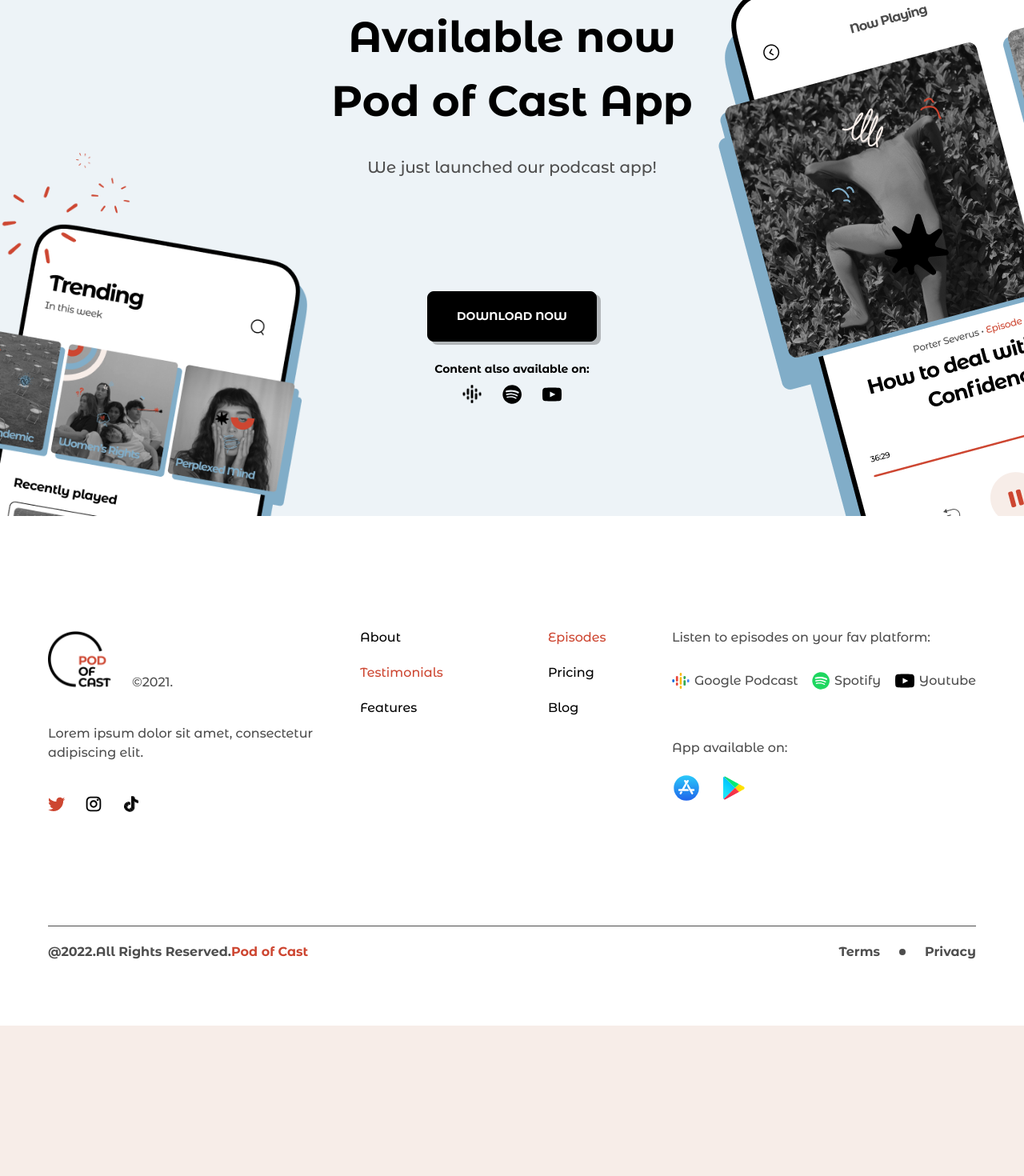
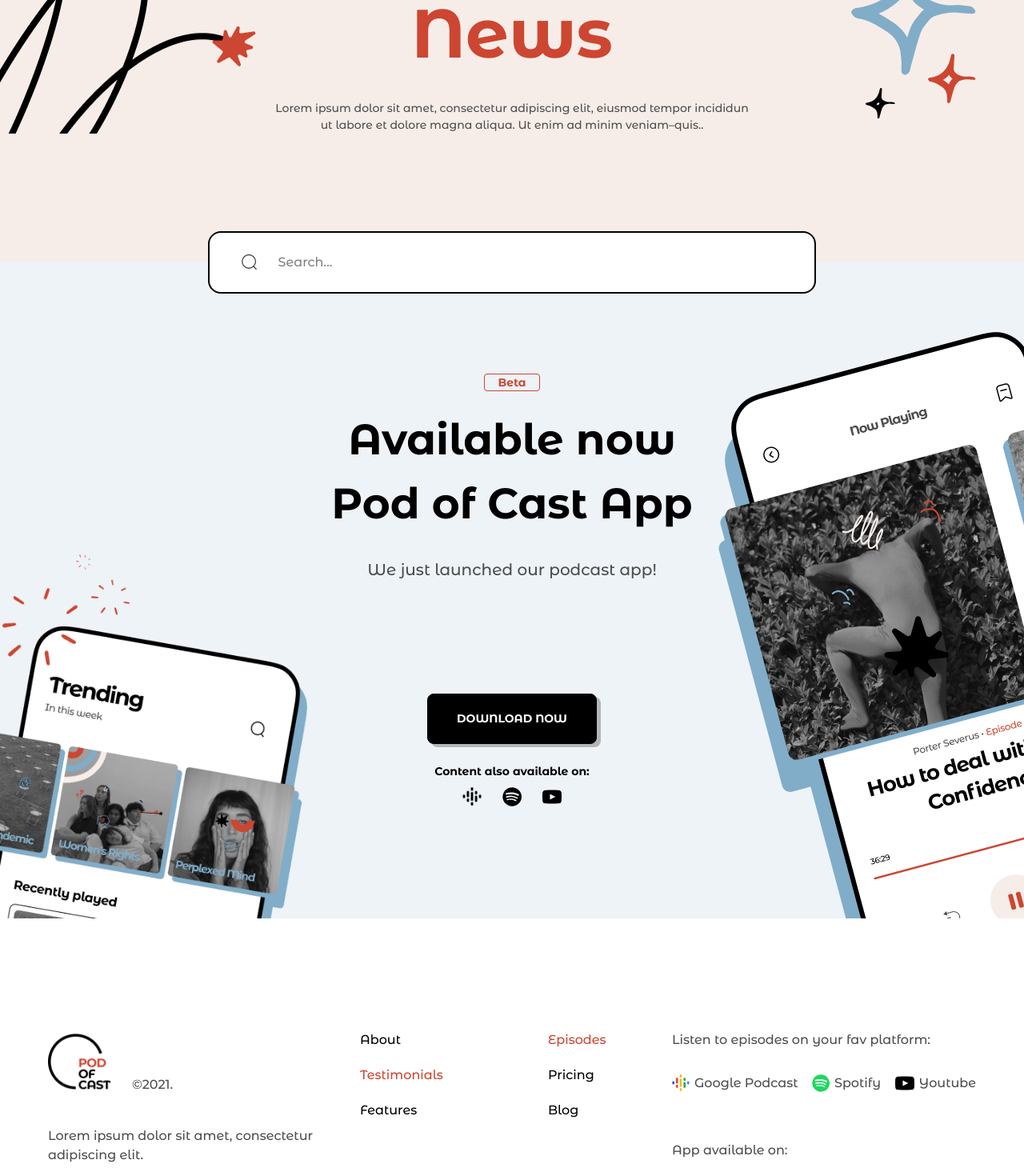
Before and after one commit to mrravan0/Podcast, a React (Vite) app: page /blog in a window 1280 px wide. Shown: the part 280-1750 px from the top of the page at 80% size. Before the commit the page ends 1562 px from the top, so only its background shows below. Built offline with nearby package versions, Linux system fonts and the light colour scheme.

Commit message:
Added BlogHero,BlogPage Components

```diff
--- /dev/null
+++ b/src/Components/Blog-Page/BlogHero/BlogHero.jsx
@@ -0,0 +1,19 @@
+import HeroTop from "../../Layout/HeroTop/HeroTop";
+import SearchIcon from "../../../Svg/Layout/SearchIcon";
+const BlogHero = ({ data }) => {
+  return (
+    <section className="relative pt-22.5 pb-40">
+      <HeroTop info={data}>
+        <div className="absolute -bottom-10 z-10 left-1/2 -translate-x-1/2 flex w-full max-w-190 items-center gap-x-6.5 rounded-2xl border-2 border-solid border-black bg-white px-10 py-6.25 font-medium">
+          <SearchIcon />
+          <input
+            className="w-full outline-hidden"
+            type="text"
+            placeholder="Search..."
+          />
+        </div>
+      </HeroTop>
+    </section>
+  );
+};
+export default BlogHero;
--- a/src/Components/Layout/Footer/Footer.jsx
+++ b/src/Components/Layout/Footer/Footer.jsx
@@ -3,6 +3,7 @@ import InstagramIcon from "../../../Svg/Footer/InstagramIcon";
 import TikTokIcon from "../../../Svg/Footer/TikTokIcon";
 import AppStoreIcon from "../../../Svg/Footer/AppStoreIcon";
 import PlayMarketIcon from "../../../Svg/Footer/PlayMarketIcon";
+import { Link } from "react-router-dom";
 import { memo } from "react";
 const Footer = memo(({ data, info }) => {
   return (
@@ -32,7 +33,7 @@ const Footer = memo(({ data, info }) => {
                   className={item.status ? "text-custom-red" : "text-black"}
                   key={index}
                 >
-                  <p>{item.title}</p>
+                  <Link to={item.to}>{item.title}</Link>
                 </li>
               ))}
             </ul>
--- a/src/Components/Layout/Header/HeaderOverlay.jsx
+++ b/src/Components/Layout/Header/HeaderOverlay.jsx
@@ -31,7 +31,7 @@ const HeaderOverlay = ({ features }) => {
                       className={item?.color}
                       key={index}
                     >
-                      {item.title}
+                      <Link to={item.to}>{item.title}</Link>
                     </li>
                   ))}
                 </ul>
--- a/src/MainSettings/App/App.jsx
+++ b/src/MainSettings/App/App.jsx
@@ -5,6 +5,7 @@ import Header from "../../Components/Layout/Header/Header";
 import HomePage from "../../Pages/HomePage/HomePage";
 import AboutPage from "../../Pages/AboutPage/AboutPage";
 import EpisodesPage from "../../Pages/EpisodesPage/EpisodesPage";
+import BlogPage from "../../Pages/BlogPage/BlogPage";
 import Beta from "../../Components/Layout/Beta/Beta";
 import Footer from "../../Components/Layout/Footer/Footer";
 import UseMediaQuery from "../../CustomHooks/UseMediaQuery";
@@ -16,7 +17,7 @@ function App() {
   const isMobileScreen = UseMediaQuery("(max-width:768px)");
   useEffect(() => {
     Aos.init({
-      delay: isMobileScreen ? 200 : 550,
+      delay: isMobileScreen ? 200 : 450,
       duration: 350,
       offset: isMobileScreen ? 150 : 50,
     });
@@ -39,6 +40,10 @@ function App() {
             path="/details"
             element={<EpisodesPage />}
           />
+          <Route
+            path="/blog"
+            element={<BlogPage />}
+          />
         </Routes>
       </main>
       <Beta />
--- a/src/MainSettings/App/AppData.jsx
+++ b/src/MainSettings/App/AppData.jsx
@@ -2,20 +2,20 @@ import SpotifyIcon from "../../Svg/Layout/SpotifyIcon";
 import YoutubeIcon from "../../Svg/Layout/YoutubeIcon";
 
 export const HeaderData = [
-  { title: "Episodes", color: "text-custom-red" },
+  { title: "Episodes", color: "text-custom-red", to: '/' },
   { title: "Testimonials", color: "text-custom-red" },
   { title: "Pricing" },
   { title: "Features" },
-  { title: "Blog", color: "text-custom-red" },
+  { title: "Blog", color: "text-custom-red", to: '/blog' },
 ];
 
 export const FooterData = [
-  { title: "About" },
-  { title: "Episodes", status: true },
+  { title: "About" , to: '/about'},
+  { title: "Episodes", status: true , to: '/'},
   { title: "Testimonials", status: true },
   { title: "Pricing" },
   { title: "Features" },
-  { title: "Blog" },
+  { title: "Blog", to: '/blog' },
 ];
 
 export const FooterInfo = [
--- /dev/null
+++ b/src/Pages/BlogPage/BlogData.jsx
@@ -0,0 +1,7 @@
+export const BlogHeroInfo = {
+  title: ["Article and", "News"],
+  description: [
+    "Lorem ipsum dolor sit amet, consectetur adipiscing elit,  eiusmod tempor incididun",
+    "ut labore et dolore magna aliqua. Ut enim ad minim veniam–quis.",
+  ],
+};
--- /dev/null
+++ b/src/Pages/BlogPage/BlogPage.jsx
@@ -0,0 +1,12 @@
+import { Fragment } from "react";
+import BlogHero from "../../Components/Blog-Page/BlogHero/BlogHero";
+import * as BlogData from "./BlogData";
+
+const BlogPage = () => {
+  return (
+    <Fragment>
+      <BlogHero data={BlogData.BlogHeroInfo} />
+    </Fragment>
+  );
+};
+export default BlogPage;
--- /dev/null
+++ b/src/Svg/Layout/SearchIcon.jsx
@@ -0,0 +1,30 @@
+const SearchIcon = () => {
+  return (
+    <svg
+      width="21"
+      height="21"
+      viewBox="0 0 21 21"
+      fill="none"
+      xmlns="http://www.w3.org/2000/svg"
+    >
+      <ellipse
+        cx="9.76639"
+        cy="9.76663"
+        rx="8.98856"
+        ry="8.98856"
+        stroke="#4D4D4D"
+        strokeWidth="1.5"
+        strokeLinecap="round"
+        strokeLinejoin="round"
+      />
+      <path
+        d="M16.0181 16.4852L19.5421 20.0001"
+        stroke="#4D4D4D"
+        strokeWidth="1.5"
+        strokeLinecap="round"
+        strokeLinejoin="round"
+      />
+    </svg>
+  );
+};
+export default SearchIcon;
```
